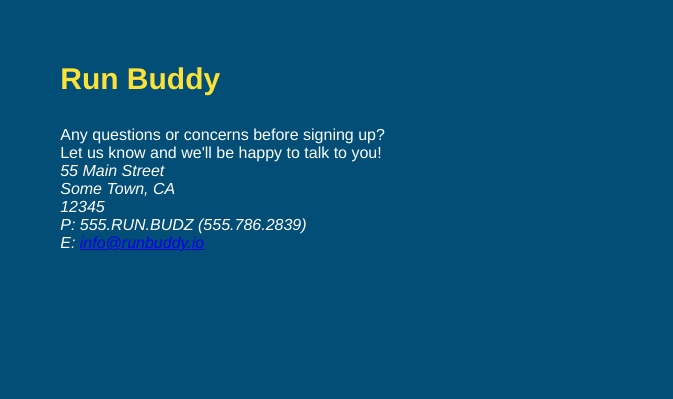
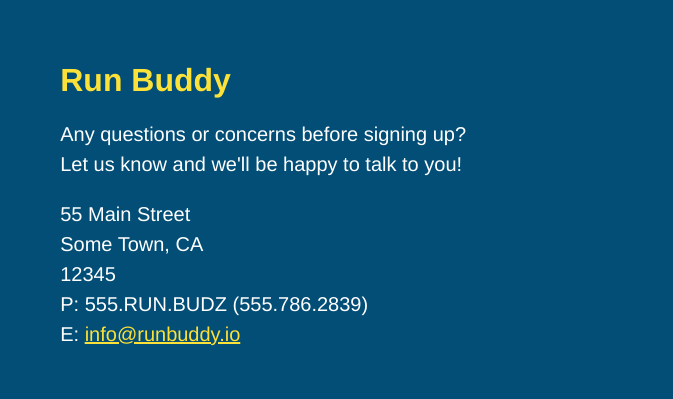
Before and after one commit to NathanHogan16/run-buddy, a plain HTML site: page index.html in a window 1280 px wide. Shown: the part 4157-4556 px from the top of the page, 607-1280 px from the left. Drawn offline with Linux system fonts and the light colour scheme.

Commit message:
finish run-buddy

```diff
--- a/assets/css/style.css
+++ b/assets/css/style.css
@@ -271,10 +271,19 @@ section {
 }
 
 .contact-info div h3 {
-    margin: 0 0 30px 0;
     color: #fce138;
-    font-size: 30px;
+    font-size: 32px;
 }
 
+.contact-info p, .contact-info address {
+    margin: 20px 0;
+    line-height: 1.5;
+    font-size: 20px;
+    font-style: normal;
+}
+
+.contact-info a {
+    color: #fce138;
+}
 
 /* Hero Style End */
```
